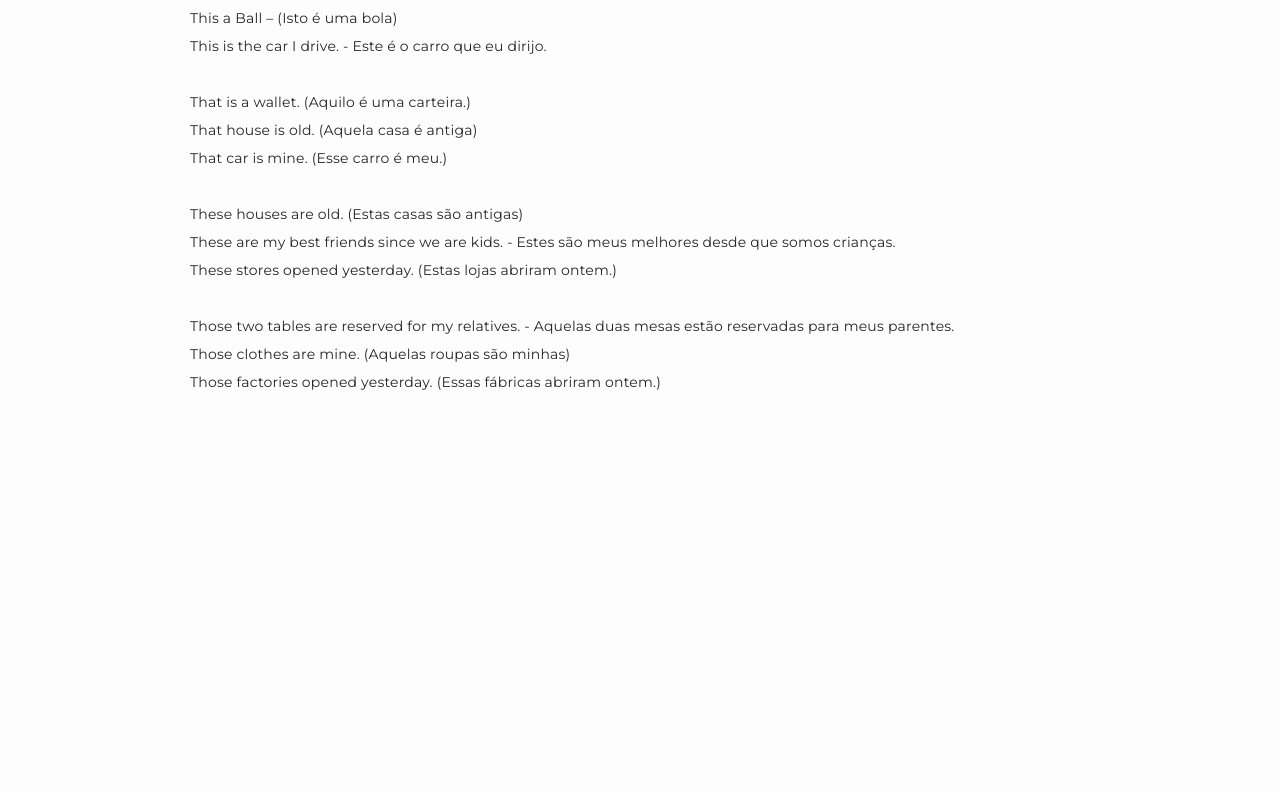
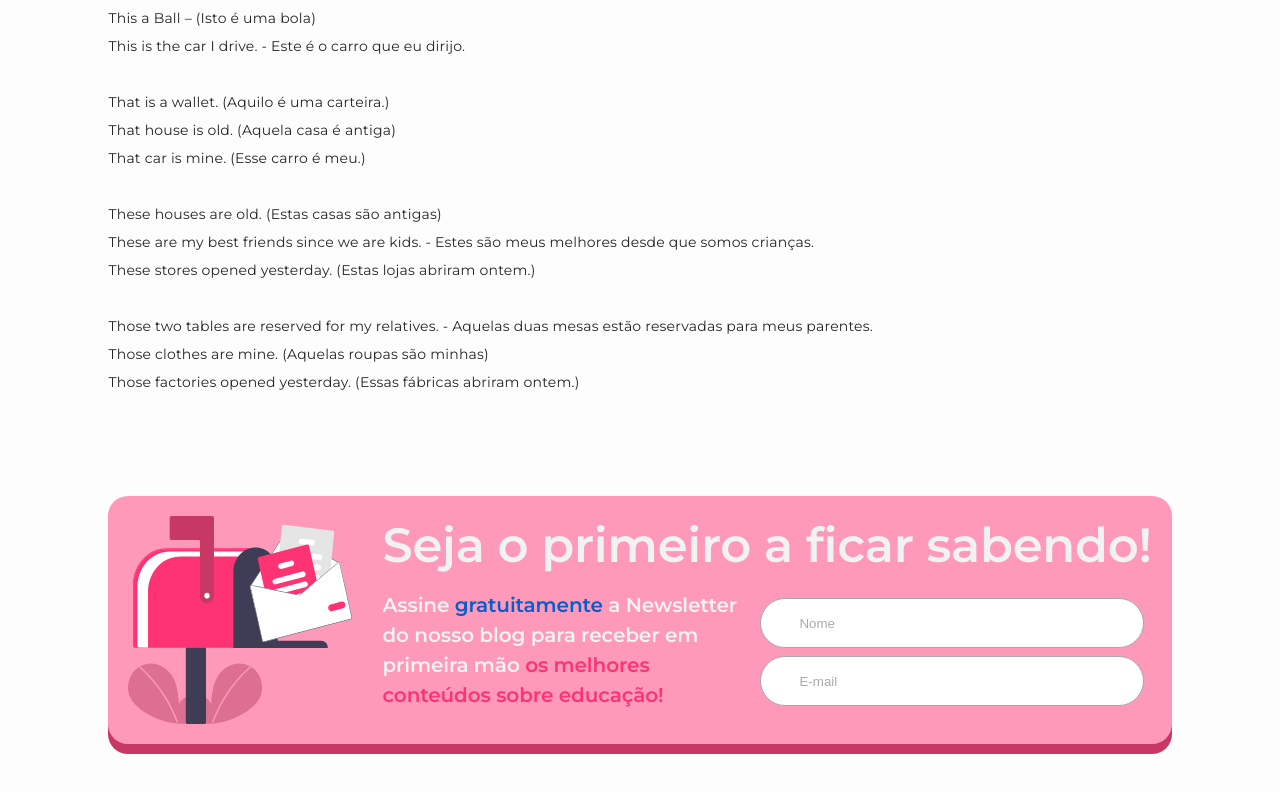
Before and after one commit to Jello-Education/jello, a React (Create React App) app: page /blog/content in a window 1280 px wide. Shown: the part 1591-2383 px from the top of the page. Before the commit the page ends 2087 px from the top, so only its background shows below. Built offline with nearby package versions, Linux system fonts and the light colour scheme; no server answers; a web font is replaced by a local one.

Commit message:
feat: creating email capture component

```diff
--- a/src/components/InputLogin/index.jsx
+++ b/src/components/InputLogin/index.jsx
@@ -7,7 +7,7 @@ const InputLogin = ({ placeholder, img, password }) => {
   const v = 0;
   return (
     <Container>
-      <Img src={img} />
+      {img && <Img src={img} />}
       <Input placeholder={placeholder} type="text" />
       {password && (
         <ButtonPassword>
--- /dev/null
+++ b/src/components/LeadCapture/index.jsx
@@ -0,0 +1,37 @@
+import React from 'react';
+
+import Correio from '../../assets/svgs/correio.svg';
+import InputLogin from '../InputLogin';
+import {
+  BlueHighlight,
+  Caption,
+  Container,
+  Content,
+  ContentInput,
+  Image,
+  Newsletter,
+  PinkHighlight,
+  Title,
+} from './style';
+
+const LeadCapture = () => (
+  <Container>
+    <Image src={Correio} alt="Correio" />
+    <Content>
+      <Title>Seja o primeiro a ficar sabendo!</Title>
+      <Newsletter>
+        <Caption>
+          Assine <BlueHighlight>gratuitamente</BlueHighlight> a Newsletter do
+          nosso blog para receber em primeira mão{' '}
+          <PinkHighlight>os melhores conteúdos sobre educação!</PinkHighlight>
+        </Caption>
+        <ContentInput>
+          <InputLogin placeholder="Nome" />
+          <InputLogin placeholder="E-mail" />
+        </ContentInput>
+      </Newsletter>
+    </Content>
+  </Container>
+);
+
+export default LeadCapture;
--- /dev/null
+++ b/src/components/LeadCapture/style.js
@@ -0,0 +1,93 @@
+import styled from 'styled-components';
+
+import {
+  Color,
+  FontFamily,
+  FontWeight,
+  MediaQuery,
+} from '../../styles/variables';
+
+export const Container = styled.div`
+  display: flex;
+  padding: 20px;
+  background: ${Color.primary._02};
+  box-shadow: 0px 10px 0px #c73865;
+  border-radius: 20px;
+  margin-bottom: 100px;
+  margin-top: 60px;
+  max-width: 1250px;
+`;
+
+export const Image = styled.img`
+  margin-right: 30px;
+
+  @media ${MediaQuery.MOBILE} {
+    display: none;
+  }
+`;
+
+export const Title = styled.h1`
+  font-family: ${FontFamily.MONTSERRAT};
+  font-style: normal;
+  font-weight: ${FontWeight.SEMI_BOLD};
+  font-size: 48px;
+  line-height: 59px;
+  margin-bottom: 15px;
+
+  letter-spacing: -0.005em;
+
+  color: ${Color.senary._02};
+
+  @media ${MediaQuery.MOBILE} {
+    font-size: 28px;
+    text-align: center;
+    line-height: 40px;
+  }
+`;
+
+export const Caption = styled.h3`
+  font-family: ${FontFamily.MONTSERRAT};
+  font-style: normal;
+  font-weight: ${FontWeight.SEMI_BOLD};
+  font-size: 20px;
+  line-height: 30px;
+
+  letter-spacing: -0.005em;
+
+  color: ${Color.senary._02};
+
+  @media ${MediaQuery.TABLET_UP} {
+    max-width: 370px;
+  }
+
+  @media ${MediaQuery.MOBILE} {
+    font-size: 16px;
+    text-align: center;
+    line-height: 20px;
+  }
+`;
+
+export const Content = styled.div`
+  width: 100%;
+`;
+
+export const ContentInput = styled.div`
+  width: 100%;
+`;
+
+export const Newsletter = styled.div`
+  width: 100%;
+
+  @media ${MediaQuery.TABLET_UP} {
+    display: flex;
+    justify-content: space-between;
+  }
+`;
+
+export const BlueHighlight = styled.span`
+  color: #025fcd;
+`;
+
+export const PinkHighlight = styled.span`
+  color: #fd3373;
+`;
--- a/src/screens/Blog/ContentBlog/index.jsx
+++ b/src/screens/Blog/ContentBlog/index.jsx
@@ -1,6 +1,7 @@
 import React from 'react';
 
 import Header from '../../../components/Header';
+import LeadCapture from '../../../components/LeadCapture';
 import Content from './components/Content';
 import HeaderContent from './components/HeaderContent';
 import { Container } from './style';
@@ -12,6 +13,7 @@ const ContentBlog = () => (
       <div>
         <HeaderContent />
         <Content />
+        <LeadCapture />
       </div>
     </Container>
   </>
--- a/src/screens/Blog/HomeBlog/components/ContentCard/style.js
+++ b/src/screens/Blog/HomeBlog/components/ContentCard/style.js
@@ -7,13 +7,14 @@ import {
   MediaQuery,
 } from '../../../../../styles/variables';
 
-export const Container = styled.div`
+export const Container = styled.a`
   background: #f6f6f6;
   box-shadow: 0px 4px 4px rgba(0, 0, 0, 0.25);
   border-radius: 20px;
-  max-width: 400px;
+  max-width: 350px;
   padding-bottom: 10px;
   margin: 10px;
+  cursor: pointer;
 
   @media ${MediaQuery.MOBILE} {
     max-width: 300px;
--- a/src/screens/Blog/HomeBlog/index.jsx
+++ b/src/screens/Blog/HomeBlog/index.jsx
@@ -4,6 +4,7 @@ import Box from '@mui/material/Box';
 
 import imgBlogCard from '../../../assets/imgBlog/imgBlogCard_1.svg';
 import Header from '../../../components/Header';
+import LeadCapture from '../../../components/LeadCapture';
 import Contentcard from './components/ContentCard';
 import { Container } from './style';
 
@@ -11,11 +12,13 @@ const HomeBlog = () => (
   <>
     <Header />
     <Container>
+      <div>
         <Box
           sx={{
             display: 'flex',
             flexWrap: 'wrap',
             justifyContent: 'center',
+            maxWidth: 1280,
             p: 0,
             m: 0,
           }}
@@ -42,6 +45,8 @@ const HomeBlog = () => (
             autor="Fulano de Tal"
           />
         </Box>
+        <LeadCapture />
+      </div>
     </Container>
   </>
 );
--- a/src/screens/Blog/HomeBlog/style.js
+++ b/src/screens/Blog/HomeBlog/style.js
@@ -2,5 +2,10 @@ import styled from 'styled-components';
 
 export const Container = styled.div`
   margin-top: 64px;
-  /* background-color: blue; */
+  margin-left: 30px;
+  margin-right: 30px;
+  justify-content: center;
+  align-items: center;
+  display: flex;
+  flex: 1;
 `;
```
Lines whose indentation alone changed are shown as unchanged.
